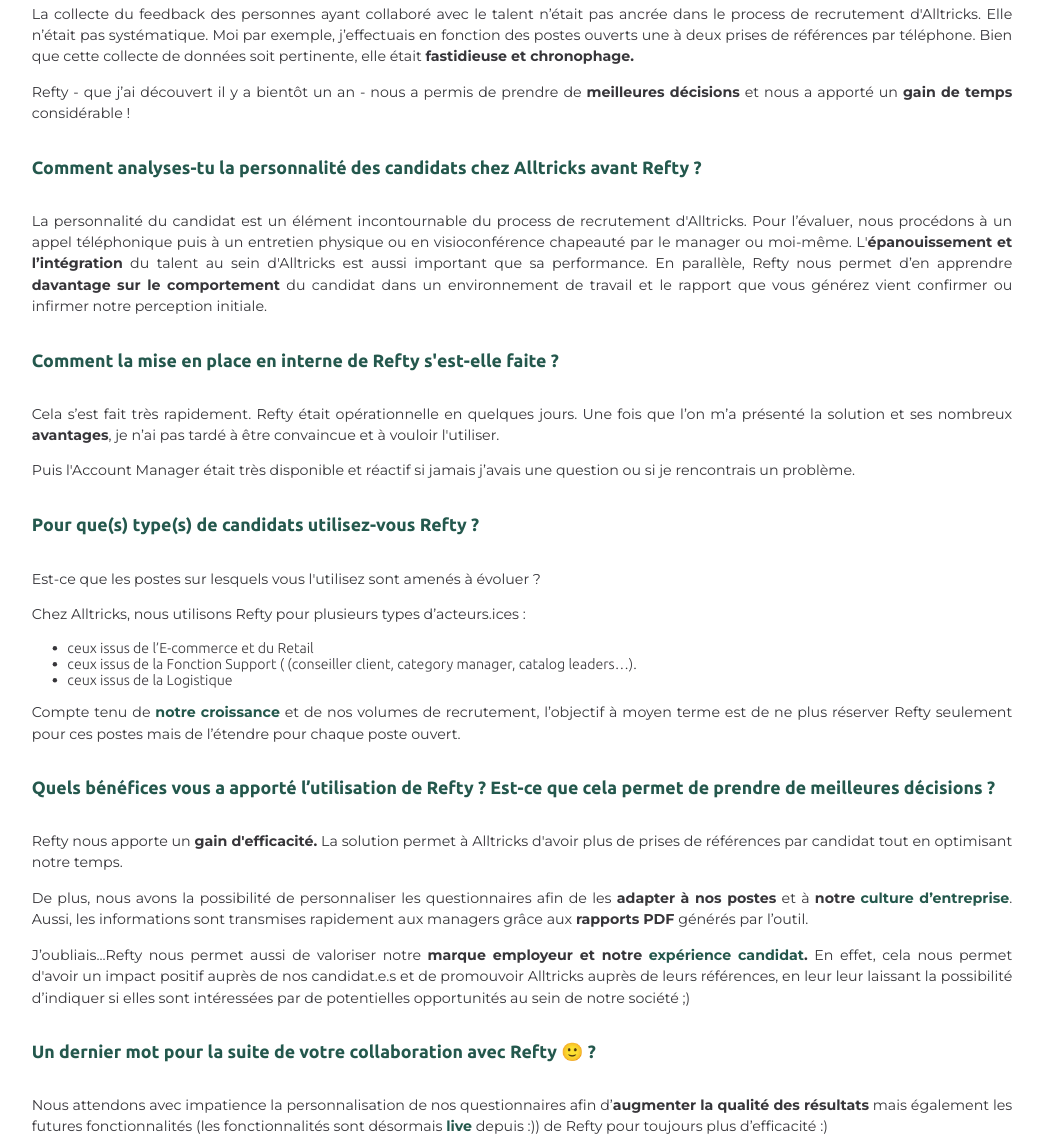
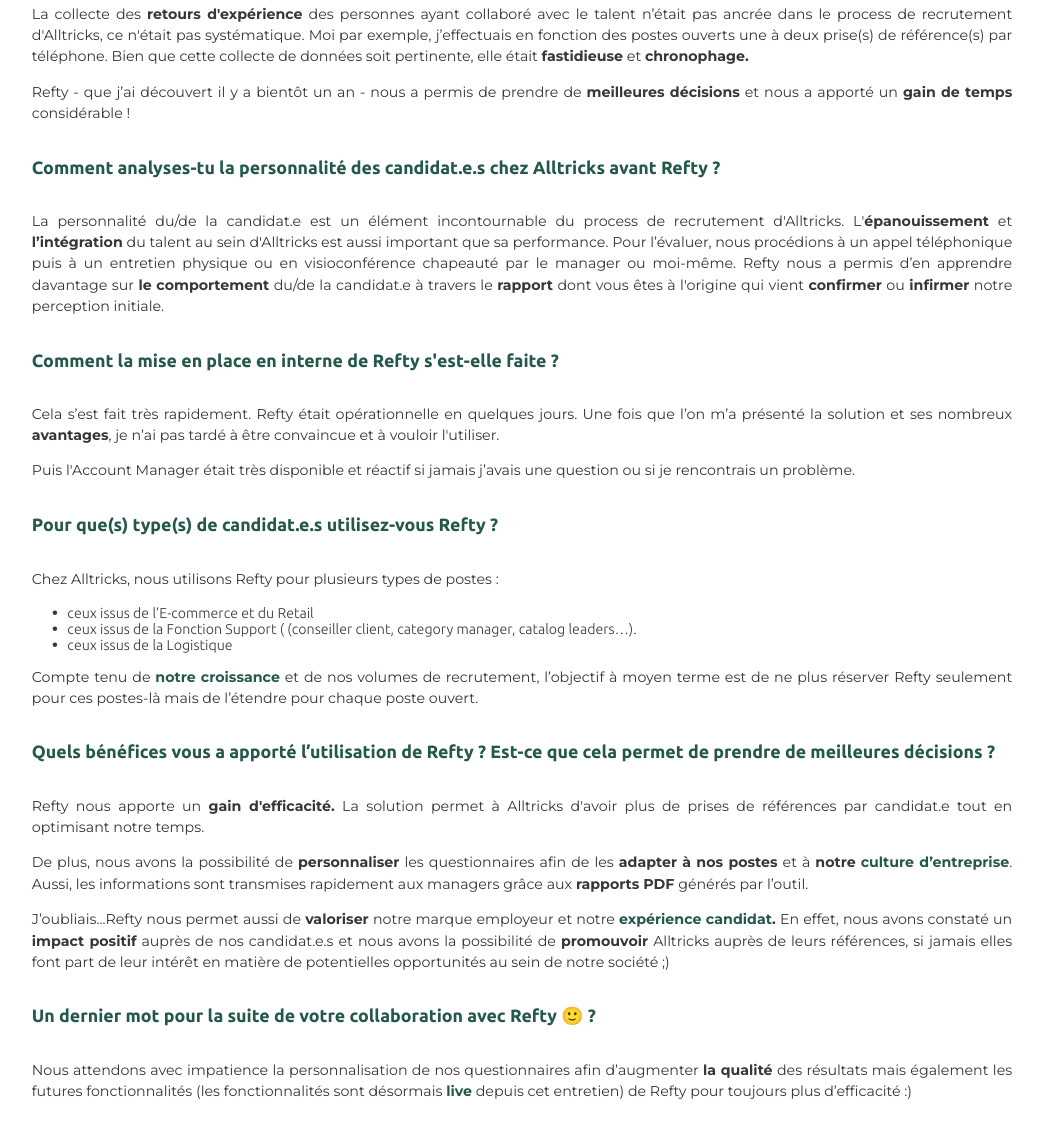
Before and after one commit to internet2000/blog.refty.co, an Eleventy site: page content/posts/l-astuce-d-alltricks-pour-fluidifier-son-process-de-recrutement.md in a window 1280 px wide. Shown: the part 825-1966 px from the top of the page, without its empty margins (118-1161 px from the left). Built offline with nearby package versions, Linux system fonts and the light colour scheme; Eleventy itself is replaced by a stand-in of ours; files that its build step writes are made by us from their sources; a script that the page names is missing; files whose address does not match are found by name; what eleventy-plugin-blog-tools would draw is missing.

Commit message:
Update from Forestry.io Barthelemy Hick updated content/posts/l-astuce-d-alltricks-pour-fluidifier-son-process-de-recrutement.md

```diff
--- a/content/posts/l-astuce-d-alltricks-pour-fluidifier-son-process-de-recrutement.md
+++ b/content/posts/l-astuce-d-alltricks-pour-fluidifier-son-process-de-recrutement.md
@@ -18,13 +18,13 @@
 
 ## A quelle problématique est-on venu répondre pour que tu en sois venu à utiliser Refty ?
 
-La collecte du feedback des personnes ayant collaboré avec le talent n’était pas ancrée dans le process de recrutement d'Alltricks. Elle n’était pas systématique. Moi par exemple, j’effectuais en fonction des postes ouverts une à deux prises de références par téléphone. Bien que cette collecte de données soit pertinente, elle était **fastidieuse et chronophage.**
+La collecte des **retours d'expérience** des personnes ayant collaboré avec le talent n’était pas ancrée dans le process de recrutement d'Alltricks, ce n'était pas systématique. Moi par exemple, j’effectuais en fonction des postes ouverts une à deux prise(s) de référence(s) par téléphone. Bien que cette collecte de données soit pertinente, elle était **fastidieuse** et **chronophage.**
 
-Refty - que j’ai découvert il y a bientôt un an - nous a  permis de prendre de **meilleures décisions** et nous  a apporté un **gain de temps** considérable !
+Refty - que j’ai découvert il y a bientôt un an - nous a  permis de prendre de **meilleures décisions** et nous a apporté un **gain de temps** considérable !
 
-## Comment analyses-tu la personnalité des candidats chez Alltricks avant Refty ?
+## Comment analyses-tu la personnalité des candidat.e.s chez Alltricks avant Refty ?
 
-La personnalité du candidat est un élément incontournable du process de recrutement d'Alltricks. Pour l’évaluer, nous procédons à un appel téléphonique puis à un entretien physique ou en visioconférence chapeauté par le manager ou moi-même. L'**épanouissement et l’intégration** du talent  au sein d'Alltricks est aussi important que sa performance. En parallèle, Refty nous permet d’en apprendre **davantage** **sur le comportement** du candidat dans un environnement de travail et le rapport  que vous générez vient confirmer ou infirmer notre perception initiale.
+La personnalité du/de la candidat.e est un élément incontournable du process de recrutement d'Alltricks.  L'**épanouissement** et **l’intégration** du talent  au sein d'Alltricks est aussi important que sa performance. Pour l’évaluer, nous procédions à un appel téléphonique puis à un entretien physique ou en visioconférence chapeauté par le manager ou moi-même. Refty nous a permis d’en apprendre davantage sur **le comportement** du/de la candidat.e à travers le **rapport** dont vous êtes à l'origine qui vient **confirmer** ou **infirmer** notre perception initiale.
 
 ## Comment la mise en place en interne de Refty s'est-elle faite ?
 
@@ -32,26 +32,24 @@
 
 Puis l'Account Manager était très disponible et réactif si jamais j’avais une question ou si je rencontrais un problème.
 
-## Pour que(s) type(s) de candidats utilisez-vous Refty ?
+## Pour que(s) type(s) de candidat.e.s utilisez-vous Refty ?
 
-Est-ce que les postes sur lesquels vous l'utilisez sont amenés à évoluer ?
-
-Chez Alltricks, nous utilisons Refty pour plusieurs types d’acteurs.ices :
+Chez Alltricks, nous utilisons Refty pour plusieurs types de postes :
 
 * ceux issus de l’E-commerce et du Retail
 * ceux issus de la Fonction Support ( (conseiller client, category manager, catalog leaders…).
 * ceux issus de la Logistique
 
-Compte tenu de [notre croissance](https://www.usinenouvelle.com/article/made-in-france-le-site-de-e-commerce-de-velos-alltricks-dope-sa-logistique-a-chateaudun.N1105429) et de nos volumes de recrutement, l’objectif à moyen terme est de ne plus réserver Refty seulement pour ces postes mais de l’étendre pour chaque poste ouvert.
+Compte tenu de [notre croissance](https://www.usinenouvelle.com/article/made-in-france-le-site-de-e-commerce-de-velos-alltricks-dope-sa-logistique-a-chateaudun.N1105429) et de nos volumes de recrutement, l’objectif à moyen terme est de ne plus réserver Refty seulement pour ces postes-là mais de l’étendre pour chaque poste ouvert.
 
 ## Quels bénéfices vous a apporté l’utilisation de Refty ? Est-ce que cela permet de prendre de meilleures décisions ?
 
-Refty nous apporte un **gain d'efficacité.** La solution permet à Alltricks d'avoir plus de prises de références par candidat tout en optimisant notre temps.
+Refty nous apporte un **gain d'efficacité.** La solution permet à Alltricks d'avoir plus de prises de références par candidat.e tout en optimisant notre temps.
 
-De plus, nous avons la possibilité de personnaliser les questionnaires afin de les **adapter à nos postes** et à **notre** [**culture d’entreprise**](https://blog.refty.co/refty-infographic-soft-skills-corporate-culture/). Aussi, les informations sont transmises rapidement aux managers grâce aux **rapports PDF** générés par l’outil.
+De plus, nous avons la possibilité de **personnaliser** les questionnaires afin de les **adapter à nos postes** et à **notre** [**culture d’entreprise**](https://blog.refty.co/refty-infographic-soft-skills-corporate-culture/). Aussi, les informations sont transmises rapidement aux managers grâce aux **rapports PDF** générés par l’outil.
 
-J’oubliais...Refty nous permet aussi de valoriser notre **marque employeur et notre** [**expérience candidat**](https://blog.refty.co/qu-est-ce-que-experience-candidat/)**.** En effet, cela nous permet d'avoir un impact positif auprès de nos candidat.e.s et de promouvoir Alltricks auprès de leurs références, en leur leur laissant la possibilité d’indiquer si elles sont intéressées par de potentielles opportunités au sein de notre société ;)
+J’oubliais...Refty nous permet aussi de **valoriser** notre marque employeur et notre [**expérience candidat**](https://blog.refty.co/qu-est-ce-que-experience-candidat/)**.** En effet, nous avons constaté un **impact positif** auprès de nos candidat.e.s et nous avons la possibilité de **promouvoir** Alltricks auprès de leurs références, si jamais elles font part de leur intérêt en matière de potentielles opportunités au sein de notre société ;)
 
 ## Un dernier mot pour la suite de votre collaboration avec Refty 🙂 ?
 
-Nous attendons avec impatience la personnalisation de nos questionnaires afin d’**augmenter la qualité des résultats** mais également les futures fonctionnalités (les fonctionnalités sont désormais [live](https://refty.co/) depuis :)) de Refty pour toujours plus d’efficacité :)
+Nous attendons avec impatience la personnalisation de nos questionnaires afin d’augmenter **la qualité** des résultats mais également les futures fonctionnalités (les fonctionnalités sont désormais [live](https://refty.co/) depuis cet entretien) de Refty pour toujours plus d’efficacité :)
```
